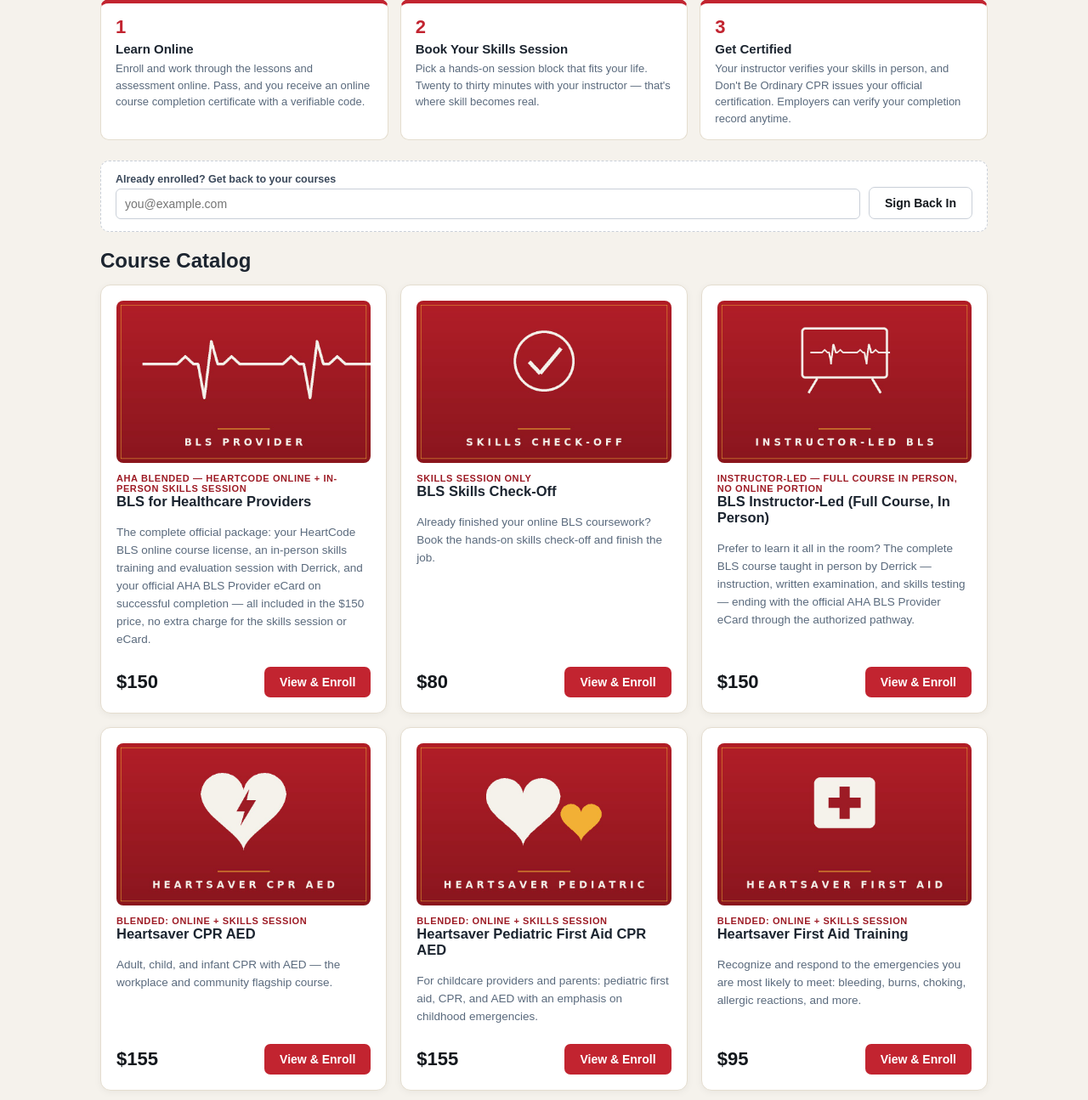
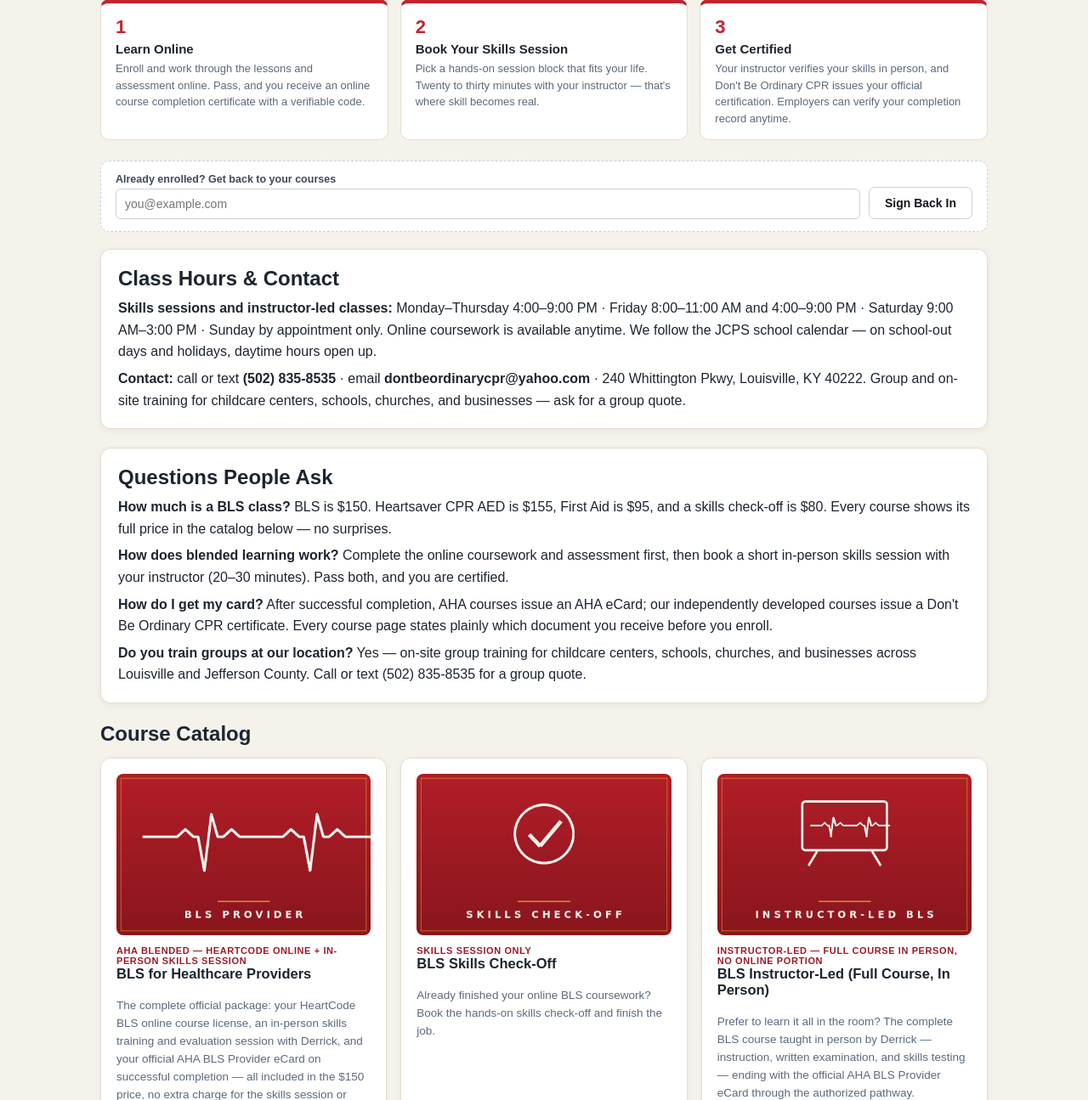
Before and after one commit to bigdbo1210/cpr-academy, a Flask app: page / in a window 1280 px wide. Shown: the part 696-1991 px from the top of the page at 85% size. Run offline with Flask 3, Linux system fonts and the light colour scheme; some libraries are stand-ins or nearby versions.

Commit message:
Flawless-match fixes (Nov 6, 2026): add Class Hours & Contact + FAQ sections to home page (school-week schedule, JCPS note, email); address standardized to '240 Whittington Pkwy' site-wide; contact email dontbeordinarycpr@yahoo.com added to footer and home contact block; footer credit fixed to 'Derrick D. Dennis Sr.' — pending Derrick's manual Render deploy

```diff
--- a/templates/base.html
+++ b/templates/base.html
@@ -65,8 +65,8 @@
     </div>
 
     <div class="footer">
-        Created by <strong>Derrick D. Dennis</strong> · Don't Be Ordinary CPR, AED &amp; First Aid Training, LLC · Louisville, Kentucky · (502) 835-8535
-        <div class="fine"><a href="{{ url_for('policy') }}" style="color:#c8cfd8; text-decoration:underline;">Sales &amp; Rescheduling Policy</a> · <a href="{{ url_for('policy') }}#aha-disclosure" style="color:#c8cfd8; text-decoration:underline;">AHA Course Disclosure</a> · 240 Whittington Parkway, Louisville, KY 40222 · (502) 835-8535 &copy; 2026 Derrick D. Dennis Sr. · All Rights Reserved.</div>
+        Created by <strong>Derrick D. Dennis Sr.</strong> · Don't Be Ordinary CPR, AED &amp; First Aid Training, LLC · Louisville, Kentucky · (502) 835-8535
+        <div class="fine"><a href="{{ url_for('policy') }}" style="color:#c8cfd8; text-decoration:underline;">Sales &amp; Rescheduling Policy</a> · <a href="{{ url_for('policy') }}#aha-disclosure" style="color:#c8cfd8; text-decoration:underline;">AHA Course Disclosure</a> · 240 Whittington Pkwy, Louisville, KY 40222 · (502) 835-8535 · dontbeordinarycpr@yahoo.com &copy; 2026 Derrick D. Dennis Sr. · All Rights Reserved.</div>
     </div>
 </body>
 </html>
--- a/templates/book.html
+++ b/templates/book.html
@@ -3,7 +3,7 @@
 <p><a href="{{ url_for('my_courses') }}">&larr; My Courses</a></p>
 <div class="card" style="max-width:560px;">
     <h2 style="margin-top:0;">Book Your Hands-On Skills Session</h2>
-    <p style="color:#5a6a7d; line-height:1.6;"><strong>{{ course.name }}</strong> — 240 Whittington Parkway, Louisville, KY 40222. Sessions run 20–30 minutes. Bring a photo ID and your completion certificate code: <strong>{{ e.cert_code }}</strong>.</p>
+    <p style="color:#5a6a7d; line-height:1.6;"><strong>{{ course.name }}</strong> — 240 Whittington Pkwy, Louisville, KY 40222. Sessions run 20–30 minutes. Bring a photo ID and your completion certificate code: <strong>{{ e.cert_code }}</strong>.</p>
     <p style="color:#5a6a7d; line-height:1.6;">Sessions are offered Monday–Thursday evenings, Friday mornings and evenings, and Saturdays 9 AM–3 PM. On JCPS school holidays, daytime sessions open up too. <strong>Sundays are by appointment only</strong> — call (502) 835-8535.</p>
     <form method="POST">
         <label>Choose a day</label>
--- a/templates/home.html
+++ b/templates/home.html
@@ -51,6 +51,20 @@
     <button class="btn ghost" type="submit">Sign Back In</button>
 </form>
 
+<div class="card" style="margin-bottom: 22px;">
+    <h2 style="margin: 0 0 8px;">Class Hours &amp; Contact</h2>
+    <p style="margin: 0 0 6px; line-height: 1.6;"><strong>Skills sessions and instructor-led classes:</strong> Monday–Thursday 4:00–9:00 PM · Friday 8:00–11:00 AM and 4:00–9:00 PM · Saturday 9:00 AM–3:00 PM · Sunday by appointment only. Online coursework is available anytime. We follow the JCPS school calendar — on school-out days and holidays, daytime hours open up.</p>
+    <p style="margin: 0; line-height: 1.6;"><strong>Contact:</strong> call or text <strong>(502) 835-8535</strong> · email <strong>dontbeordinarycpr@yahoo.com</strong> · 240 Whittington Pkwy, Louisville, KY 40222. Group and on-site training for childcare centers, schools, churches, and businesses — ask for a group quote.</p>
+</div>
+
+<div class="card" style="margin-bottom: 22px;">
+    <h2 style="margin: 0 0 8px;">Questions People Ask</h2>
+    <p style="margin: 0 0 6px; line-height: 1.6;"><strong>How much is a BLS class?</strong> BLS is $150. Heartsaver CPR AED is $155, First Aid is $95, and a skills check-off is $80. Every course shows its full price in the catalog below — no surprises.</p>
+    <p style="margin: 0 0 6px; line-height: 1.6;"><strong>How does blended learning work?</strong> Complete the online coursework and assessment first, then book a short in-person skills session with your instructor (20–30 minutes). Pass both, and you are certified.</p>
+    <p style="margin: 0 0 6px; line-height: 1.6;"><strong>How do I get my card?</strong> After successful completion, AHA courses issue an AHA eCard; our independently developed courses issue a Don't Be Ordinary CPR certificate. Every course page states plainly which document you receive before you enroll.</p>
+    <p style="margin: 0; line-height: 1.6;"><strong>Do you train groups at our location?</strong> Yes — on-site group training for childcare centers, schools, churches, and businesses across Louisville and Jefferson County. Call or text (502) 835-8535 for a group quote.</p>
+</div>
+
 <h2 id="courses" style="margin: 6px 0 14px;">Course Catalog</h2>
 <div class="grid">
     {% for c in courses %}
--- a/templates/my.html
+++ b/templates/my.html
@@ -27,7 +27,7 @@ code { background: #f0ece1; padding: 1px 6px; border-radius: 4px; font-size: 13p
     <div class="meta">
         {% if r.workflow == 'skills_only' %}Skills-only course — no online modules. Book your session below.{% else %}Progress: {{ r.e.modules_done|length }} of {{ r.total }} modules{% endif %}{% if r.e.quiz_score is not none %} · Assessment: {{ r.e.quiz_score }}%{% endif %}
         {% if r.e.cert_code %}<br>Completion certificate code: <code>{{ r.e.cert_code }}</code> — {% if r.e.status in ('SKILLS_PASSED', 'COMPLETE') %}<a href="{{ url_for('certificate', code=r.e.cert_code) }}">view certificate</a>{% else %}<a href="{{ url_for('certificate', code=r.e.cert_code) }}">not yet issued — see why</a>{% endif %}{% endif %}
-        {% if r.booking %}<br>Skills session: <strong>{{ r.booking.date }}</strong> · {{ r.booking.block }} · 240 Whittington Parkway, Louisville, KY 40222<br>Complimentary reschedule: {% if r.booking.get('reschedules_used', 0) >= 1 %}<strong>used</strong> — a new appointment requires a new booking{% else %}<strong>available</strong> — at least 24 hours before your appointment{% endif %} (<a href="{{ url_for('policy') }}">policy</a>){% endif %}
+        {% if r.booking %}<br>Skills session: <strong>{{ r.booking.date }}</strong> · {{ r.booking.block }} · 240 Whittington Pkwy, Louisville, KY 40222<br>Complimentary reschedule: {% if r.booking.get('reschedules_used', 0) >= 1 %}<strong>used</strong> — a new appointment requires a new booking{% else %}<strong>available</strong> — at least 24 hours before your appointment{% endif %} (<a href="{{ url_for('policy') }}">policy</a>){% endif %}
         {% if r.e.skills %}<br>Skills verified by {{ r.e.skills.verified_by }} — congratulations!{% endif %}
         {% if r.e.ecard_status == 'issued' %}<br><strong>Official AHA eCard issued</strong>{% if r.e.ecard_issued_at %} on {{ r.e.ecard_issued_at[:10] }}{% endif %} — it is delivered through the AHA (check the email on your AHA account).{% elif r.e.status == 'SKILLS_PASSED' and r.workflow in ('aha_blended', 'skills_only', 'instructor_led') %}<br>Skills verified ✓ — your course roster and official eCard are being processed through our Training Site arrangement.{% endif %}
         {% if r.e.completion_verified %}<br>Official AHA online completion <strong>verified</strong> ✓{% endif %}
--- a/templates/policy.html
+++ b/templates/policy.html
@@ -41,7 +41,7 @@
 
     <h2 style="font-size:18px;">Before You Buy</h2>
     <p style="line-height:1.65;">Each course page states the course format (online-only, blended, or skills-only), its prerequisites, any required in-person session, and the exact document you will receive on completion. The document each course earns — an AHA eCard or an Academy course completion certificate — is stated on its course page and in the disclosure below. Verify with your employer or licensing body that a course meets your requirement before purchasing.</p>
-    <p style="line-height:1.65;">Questions about billing or this policy: <strong>(502) 835-8535</strong> · 240 Whittington Parkway, Louisville, KY 40222.</p>
+    <p style="line-height:1.65;">Questions about billing or this policy: <strong>(502) 835-8535</strong> · 240 Whittington Pkwy, Louisville, KY 40222.</p>
 
     <h2 id="aha-disclosure" style="font-size:18px;">American Heart Association Course Disclosure</h2>
     <p style="line-height:1.65;">The American Heart Association courses offered here (the BLS and Heartsaver courses) lead to the <strong>AHA eCard</strong>, issued through the American Heart Association after the authorized course and its in-person skills evaluation. Our other courses are developed and taught by Don't Be Ordinary CPR, AED &amp; First Aid Training, LLC — taught by an AHA Instructor and following current AHA guidelines — and completing them earns an <strong>online course completion certificate</strong> issued by Don't Be Ordinary CPR, AED &amp; First Aid Training, LLC, which is not an AHA eCard.</p>
```
